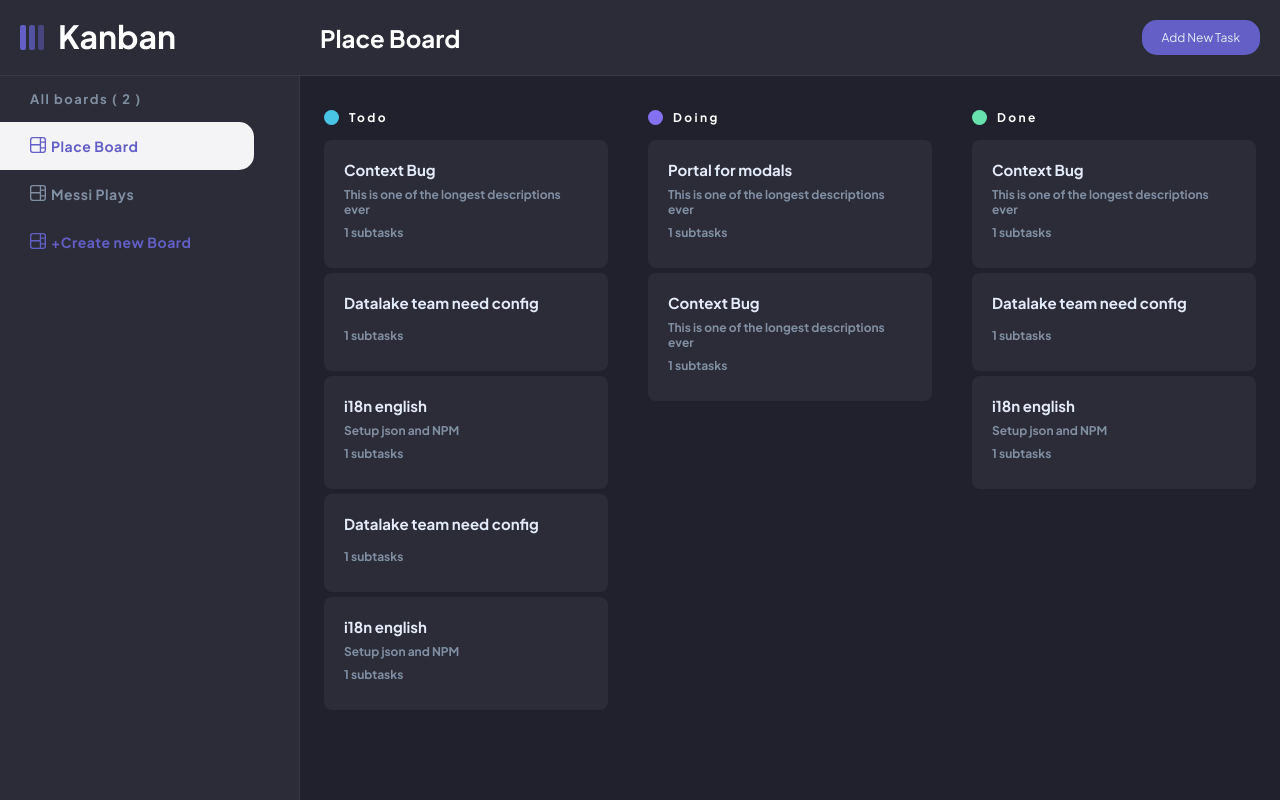
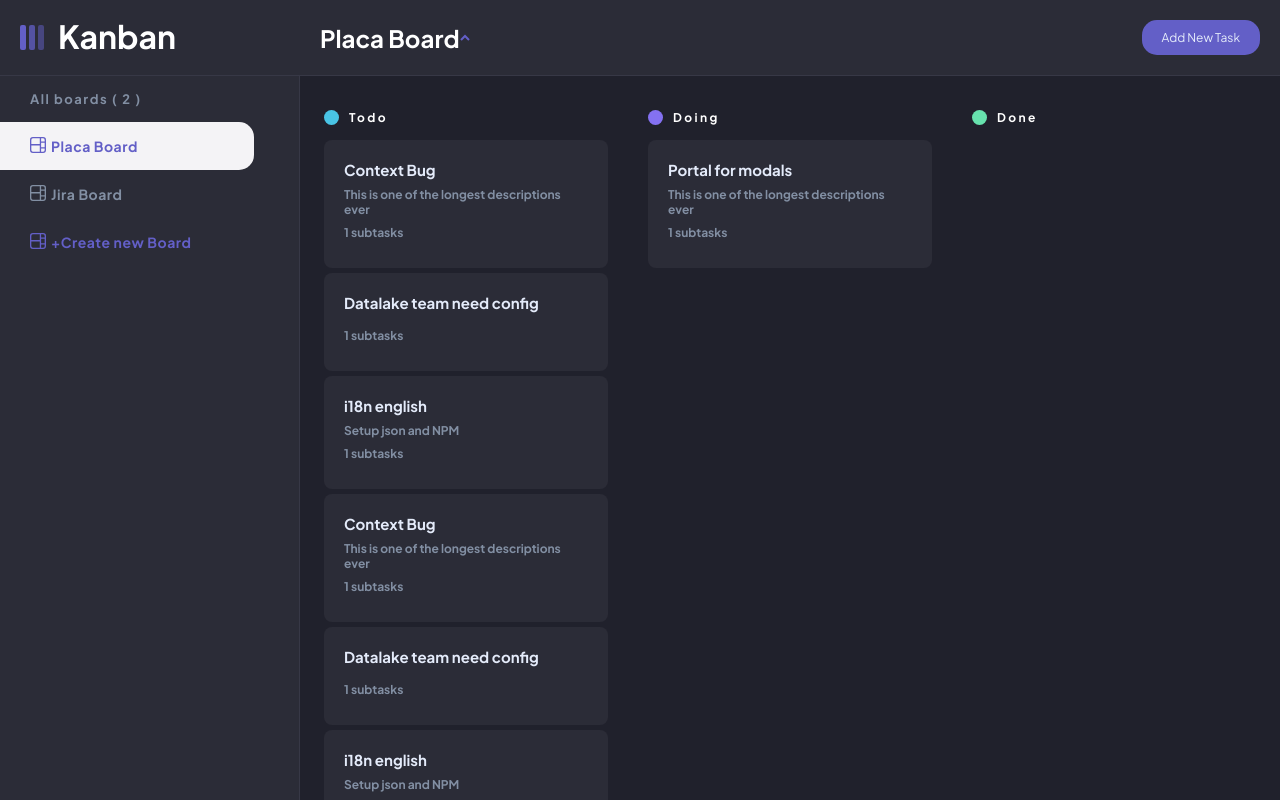
Before and after one commit to xaraquent/kanban, a React (Vite) app: page / in a window 1280 px wide. Shown: the top 800 px of the page. Built offline with nearby package versions, Linux system fonts and the light colour scheme.

Commit message:
skeleton finished

```diff
--- a/src/App.jsx
+++ b/src/App.jsx
@@ -1,11 +1,11 @@
 import { useState } from 'react';
 import './App.scss';
 import Board from './components/Board/Board';
+import CreateTicket from './components/CreateTicket/CreateTicket';
+import Dropdown from './components/Dropdown/Dropdown';
+import Links from './components/Links/Links';
+import Navbar from './components/Navbar/Navbar';
 import Sidebar from './components/Sidebar/Sidebar';
-import Navbar from './components/Navbar/Navbar';
-import Dropdown from './components/Dropdown/Dropdown';
-import CreateTicket from './components/CreateTicket/CreateTicket';
-import Links from './components/Links/Links';
 
 function App() {
     // state for dropdown
@@ -14,7 +14,7 @@ function App() {
 
     return (
         <div className='App'>
-            <Navbar toggleDropdown={setShowAddTicket} />
+            <Navbar setShowAddTicket={setShowAddTicket} setIsOpen={setIsOpen} isOpen={isOpen} />
             <main>
                 <Sidebar />
                 <Board />
--- a/src/components/Board/Board.jsx
+++ b/src/components/Board/Board.jsx
@@ -3,24 +3,96 @@ import './Board.scss';
 import Ticket from '../Ticket/Ticket';
 import { BoardContext } from '../../context/BoardContext';
 import { useContext } from 'react';
+import { DragDropContext, Draggable, Droppable } from 'react-beautiful-dnd';
 
 export default function Board() {
-    const { currentProject } = useContext(BoardContext);
+    const { currentProject, changeCurrentBoard } = useContext(BoardContext);
+
+    function dragEnd(result) {
+        // Safety for dragging out of column
+        if (!result.destination) return;
+        // Context
+        const { destination, source } = result;
+
+        if (source.draggableId !== destination.draggableId) {
+            //Columns
+            const sourceColumn = currentProject.board[source.droppableId];
+            const destinationColumn = currentProject.board[destination.droppableId];
+            // Items in each column
+            const sourceItems = [...sourceColumn.items];
+            const destinationItems = [...destinationColumn.items];
+            // Removing item, and adding item to destination
+            const [removed] = sourceItems.splice(source.index, 1);
+            destinationItems.splice(destination.index, 0, removed);
+            // Change data to new context information
+            changeCurrentBoard({
+                ...currentProject.board,
+                [destination.droppableId]: {
+                    ...destinationColumn,
+                    items: [...destinationItems],
+                },
+                [source.droppableId]: {
+                    ...sourceColumn,
+                    items: [...sourceItems],
+                },
+            });
+        } else {
+            const sourceColumn = currentProject.board[source.droppableId];
+            const copiedItems = [...sourceColumn.items];
+            const [removed] = copiedItems.splice(source.index, 1);
+            copiedItems.splice(destination.index, 0, removed);
+            changeCurrentBoard({
+                ...currentProject.board,
+                [source.droppableId]: {
+                    ...sourceColumn,
+                    items: [...copiedItems],
+                },
+            });
+        }
+    }
+
     return (
         <div className='board'>
-            {currentProject.board.map((column, index) => {
+            <DragDropContext onDragEnd={(e) => dragEnd(e)}>
+                {Object.entries(currentProject.board).map(([id, column], index) => {
                     return (
-                    <div className='board-column' key={index}>
+                        <div key={index} id={index}>
+                            <Droppable key={index} droppableId={id}>
+                                {(provided, snapshot) => {
+                                    return (
+                                        <div
+                                            {...provided.droppableProps}
+                                            active={snapshot.isDraggingOver.toString()}
+                                            ref={provided.innerRef}
+                                            className='board-column'
+                                        >
                                             <div className='board-title'>
                                                 <div className={`board-title-icon Todo ${column.name}`}></div>
                                                 <h4 className='heading-s'>{column.name}</h4>
                                             </div>
-                        {column.tickets.map((ticket) => {
-                            return <Ticket data={ticket} />;
-                        })}
-                    </div>
+                                            {column.items.map((item, index) => {
+                                                return (
+                                                    <Draggable index={index} key={item.id} draggableId={item.id}>
+                                                        {(provided, snapshot) => {
+                                                            return (
+                                                                <Ticket
+                                                                    provided={provided}
+                                                                    snapshot={snapshot}
+                                                                    data={item}
+                                                                />
+                                                            );
+                                                        }}
+                                                    </Draggable>
                                                 );
                                             })}
                                         </div>
                                     );
+                                }}
+                            </Droppable>
+                        </div>
+                    );
+                })}
+            </DragDropContext>
+        </div>
+    );
 }
--- a/src/components/CreateTicket/CreateTicket.jsx
+++ b/src/components/CreateTicket/CreateTicket.jsx
@@ -1,16 +1,17 @@
 import React, { useState, useContext } from 'react';
 import './CreateTicket.scss';
 import { BoardContext } from '../../context/BoardContext';
+import { v4 as uuidv4 } from 'uuid';
 
-const CreateTicket = () => {
+export default function CreateTicket() {
     const { createTicket } = useContext(BoardContext);
     const [title, setTitle] = useState('');
     const [description, setDescription] = useState('');
-    const [subTask, setSubTask] = useState('');
+    const [subTask, setSubtask] = useState('');
 
     return (
         <div className='create-ticket'>
-            <h3 className='heading-m'>Add New Task {title}</h3>
+            <h3 className='heading-l'>Add New Title {title}</h3>
             <div>
                 <label htmlFor='' className='body-m'>
                     Title
@@ -26,40 +27,37 @@ const CreateTicket = () => {
                     Description
                 </label>
                 <input
-                    placeholder='e.g take a coffee break on monday with a friend'
+                    placeholder='e.g eat pasta carbonara and drink wine '
                     type='text'
                     value={description}
                     onChange={(e) => setDescription(e.target.value)}
                 />
 
                 <label htmlFor='' className='body-m'>
-                    Sub Task
+                    Subtask
                 </label>
                 <input
                     placeholder='e.g do a back flip'
                     type='text'
                     value={subTask}
-                    onChange={(e) => setSubTask(e.target.value)}
+                    onChange={(e) => setSubtask(e.target.value)}
                 />
             </div>
-
             <button
                 onClick={() => {
                     createTicket({
-                        id: 'hej',
-                        title,
-                        description,
+                        id: uuidv4(),
+                        title: title,
+                        description: description,
                         tasks: [subTask],
                     });
                     setTitle('');
                     setDescription('');
-                    setSubTask('');
+                    setSubtask('');
                 }}
             >
                 Create Task
             </button>
         </div>
     );
-};
-
-export default CreateTicket;
+}
--- a/src/components/Dropdown/Dropdown.jsx
+++ b/src/components/Dropdown/Dropdown.jsx
@@ -1,5 +1,4 @@
 import React from 'react';
-import Links from '../Links/Links';
 import './Dropdown.scss';
 import CrossIcon from '../../assets/icon-cross.svg';
 
--- a/src/components/Navbar/Navbar.jsx
+++ b/src/components/Navbar/Navbar.jsx
@@ -2,8 +2,10 @@ import React, { useContext } from 'react';
 import './Navbar.scss';
 import IconLogo from '../../assets/icon/IconLogo';
 import { BoardContext } from '../../context/BoardContext';
+import upLogo from '../../assets/icon-chevron-up.svg';
+import downLogo from '../../assets/icon-chevron-down.svg';
 
-function Navbar({ toggleDropdown }) {
+export default function Navbar({ setShowAddTicket, setIsOpen, isOpen }) {
     const { currentProject } = useContext(BoardContext);
 
     return (
@@ -12,13 +14,20 @@ function Navbar({ toggleDropdown }) {
                 <IconLogo />
                 <h2>Kanban</h2>
             </div>
-            <div className='navbar-board-name'>
+            <div className='navbar-board'>
                 <h2>{currentProject.title}</h2>
+                <img
+                    src={isOpen ? downLogo : upLogo}
+                    alt=''
+                    onClick={() => {
+                        setIsOpen((prev) => !prev);
+                    }}
+                />
             </div>
             <div className='navbar-add-ticket'>
                 <button
                     onClick={() => {
-                        toggleDropdown((prev) => !prev);
+                        setShowAddTicket((prev) => !prev);
                     }}
                 >
                     Add New Task
@@ -27,5 +36,3 @@ function Navbar({ toggleDropdown }) {
         </div>
     );
 }
-
-export default Navbar;
--- a/src/components/Navbar/Navbar.scss
+++ b/src/components/Navbar/Navbar.scss
@@ -17,8 +17,14 @@
     }
 }
 
-.navbar-board-name{
-flex: 1;
+.navbar-board{
+    flex: 1;
+    display: flex;
+    align-items: center;
+
+  img {
+    max-width: 20px;
+  }
 }
 
 .navbar-add-ticket{
@@ -45,9 +51,12 @@ flex: 1;
             display: none;
         }
     }
-    .navbar-board-name {
+    .navbar-board {
         h2 {
             padding: 0 10px;
         }
+        img {
+            display: block;
+          }
     }
 }
--- a/src/components/Ticket/Ticket.jsx
+++ b/src/components/Ticket/Ticket.jsx
@@ -1,7 +1,7 @@
 import React, { useState } from 'react';
 import './Ticket.scss';
 
-export default function Ticket({ data }) {
+export default function Ticket({ data, provided, snapshot }) {
     const [showSubTasks, setShowSubTasks] = useState(false);
 
     function toggleShow() {
@@ -9,7 +9,15 @@ export default function Ticket({ data }) {
     }
 
     return (
-        <div onClick={toggleShow} className='ticket'>
+        <div
+            ref={provided.innerRef}
+            {...provided.draggableProps}
+            {...provided.dragHandleProps}
+            style={{ ...provided.draggableProps.style }}
+            active={snapshot.isDragging.toString()}
+            onClick={toggleShow}
+            className='ticket'
+        >
             <h3 className='heading-m'>{data.title}</h3>
             <p className='body-m'>{data.description}</p>
             <p className='body-m'>{data.tasks.length} subtasks</p>
--- a/src/context/BoardContext.jsx
+++ b/src/context/BoardContext.jsx
@@ -8,9 +8,15 @@ const BoardContextProvider = ({ children }) => {
     const [projects, setProjects] = useState(projectsData);
     const [projectIndex, setProjectIndex] = useState(0);
     const currentProject = projects[projectIndex];
+    // const [currentProject, setCurrentProject] = useState(projects[projectIndex]);
 
     const changeBoard = (index) => {
         setProjectIndex(index);
+    };
+
+    const changeCurrentBoard = (board) => {
+        projects[projectIndex].board = board;
+        setProjects([...projects]);
     };
 
     const addNewProject = (title) => {
@@ -22,15 +28,15 @@ const BoardContextProvider = ({ children }) => {
             board: [
                 {
                     name: 'Todo',
-                    tickets: [],
+                    items: [],
                 },
                 {
                     name: 'Doing',
-                    tickets: [],
+                    items: [],
                 },
                 {
                     name: 'Done',
-                    tickets: [],
+                    items: [],
                 },
             ],
         };
@@ -39,7 +45,7 @@ const BoardContextProvider = ({ children }) => {
     };
 
     const createTicket = (ticket) => {
-        projects[projectIndex].board[0].tickets.push(ticket);
+        projects[projectIndex].board.stage1.items.push(ticket);
         setProjects([...projects]);
     };
 
@@ -49,6 +55,7 @@ const BoardContextProvider = ({ children }) => {
         changeBoard,
         addNewProject,
         createTicket,
+        changeCurrentBoard,
     };
 
     return <BoardContext.Provider value={value}>{children}</BoardContext.Provider>;
--- a/src/context/data.js
+++ b/src/context/data.js
@@ -2,12 +2,12 @@ import { v4 as uuidv4 } from 'uuid';
 
 export const projectsData = [
     {
-        title: 'Place Board',
+        title: 'Placa Board',
         id: 1,
-        board: [
-            {
+        board: {
+            stage1: {
                 name: 'Todo',
-                tickets: [
+                items: [
                     {
                         id: uuidv4(),
                         title: 'Context Bug',
@@ -28,6 +28,12 @@ export const projectsData = [
                     },
                     {
                         id: uuidv4(),
+                        title: 'Context Bug',
+                        description: 'This is one of the longest descriptions ever',
+                        tasks: ['Fix types at the same time'],
+                    },
+                    {
+                        id: uuidv4(),
                         title: 'Datalake team need config',
                         description: '',
                         tasks: ['Fix types at the same time'],
@@ -38,28 +44,6 @@ export const projectsData = [
                         description: 'Setup json and NPM',
                         tasks: ['Fix types at the same time'],
                     },
-                ],
-            },
-            {
-                name: 'Doing',
-                tickets: [
-                    {
-                        id: uuidv4(),
-                        title: 'Portal for modals',
-                        description: 'This is one of the longest descriptions ever',
-                        tasks: ['Fix types at the same time'],
-                    },
-                    {
-                        id: uuidv4(),
-                        title: 'Context Bug',
-                        description: 'This is one of the longest descriptions ever',
-                        tasks: ['Fix types at the same time'],
-                    },
-                ],
-            },
-            {
-                name: 'Done',
-                tickets: [
                     {
                         id: uuidv4(),
                         title: 'Context Bug',
@@ -80,44 +64,9 @@ export const projectsData = [
                     },
                 ],
             },
-        ],
-    },
-    {
-        title: 'Messi Plays',
-        id: 10,
-        board: [
-            {
-                name: 'Todo',
-                tickets: [
-                    {
-                        id: uuidv4(),
-                        title: 'Hahahaha',
-                        description: 'Amazing plays',
-                        tasks: ['Fix types at the same time'],
-                    },
-                    {
-                        id: uuidv4(),
-                        title: 'Datalake team need config',
-                        description: '',
-                        tasks: ['Fix types at the same time'],
-                    },
-                    {
-                        id: uuidv4(),
-                        title: 'Datalake team need config',
-                        description: '',
-                        tasks: ['Fix types at the same time'],
-                    },
-                    {
-                        id: uuidv4(),
-                        title: 'i18n english',
-                        description: 'Setup json and NPM',
-                        tasks: ['Fix types at the same time'],
-                    },
-                ],
-            },
-            {
+            stage2: {
                 name: 'Doing',
-                tickets: [
+                items: [
                     {
                         id: uuidv4(),
                         title: 'Portal for modals',
@@ -126,23 +75,42 @@ export const projectsData = [
                     },
                 ],
             },
-            {
+            stage3: {
                 name: 'Done',
-                tickets: [
+                items: [],
+            },
+        },
+    },
+    {
+        title: 'Jira Board',
+        id: 2,
+        board: {
+            stage1: {
+                name: 'Todo',
+                items: [
                     {
                         id: uuidv4(),
-                        title: 'Context Bug',
+                        title: 'Test Bug',
                         description: 'This is one of the longest descriptions ever',
-                        tasks: ['Fix types at the same time'],
-                    },
-                    {
-                        id: uuidv4(),
-                        title: 'i18n english',
-                        description: 'Setup json and NPM',
                         tasks: ['Fix types at the same time'],
                     },
                 ],
             },
-        ],
+            stage2: {
+                name: 'Doing',
+                items: [
+                    {
+                        id: uuidv4(),
+                        title: 'Portal for modals',
+                        description: 'This is one of the longest descriptions ever',
+                        tasks: ['Types and modal refs, get cookies to work with auth'],
+                    },
+                ],
+            },
+            stage3: {
+                name: 'Done',
+                items: [],
+            },
+        },
     },
 ];
--- a/src/main.jsx
+++ b/src/main.jsx
@@ -5,9 +5,7 @@ import './index.scss';
 import BoardContext from './context/BoardContext';
 
 ReactDOM.createRoot(document.getElementById('root')).render(
-    <React.StrictMode>
-        <BoardContext>
-            <App />
-        </BoardContext>
-    </React.StrictMode>
+    <BoardContext>
+        <App />
+    </BoardContext>
 );
```
Also changed, not shown: src/Hooks/useLocalStorage.jsx (added, +15 -0 lines). Lines whose indentation alone changed are shown as unchanged.
